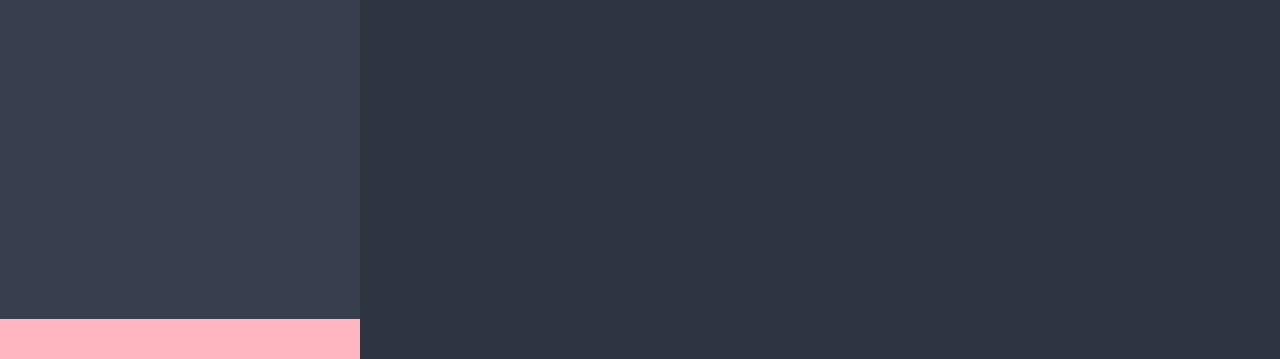
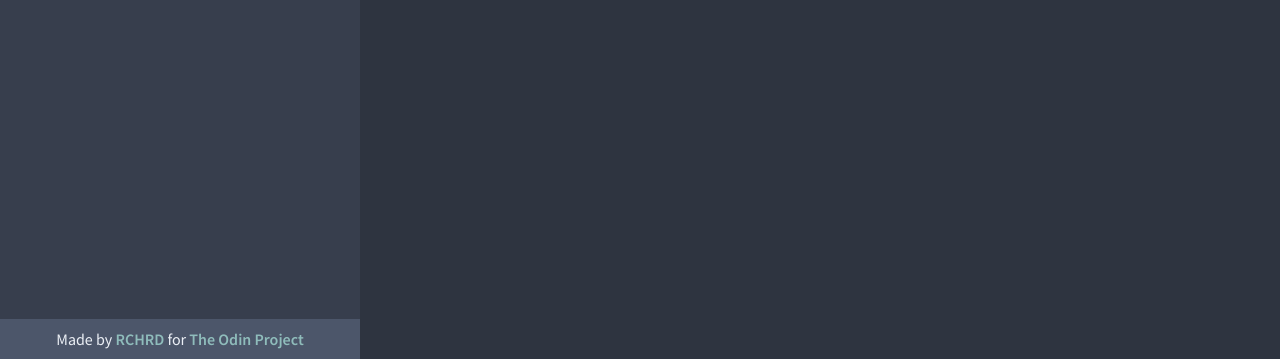
Before and after one commit to rchrd-0/todo-list, a website built with webpack: page dist/index.html in a window 1280 px wide. Shown: the part 441-800 px from the top of the page. Built offline with nearby package versions, Linux system fonts and the light colour scheme.

Commit message:
[styling] add footer

```diff
--- a/dist/index.html
+++ b/dist/index.html
@@ -99,7 +99,16 @@
             </div>
           </section>
         </div>
-        <footer></footer>
+        <footer>
+          <span
+            >Made by
+            <a href="https://github.com/rchrd-0" target="_blank">RCHRD</a>
+            for
+            <a href="https://www.theodinproject.com/" target="_blank">
+              The Odin Project</a
+            ></span
+          >
+        </footer>
       </nav>
       <main id="main-display" data-list-id="null">
         <section id="pending-tasks">
--- a/dist/style.css
+++ b/dist/style.css
@@ -94,7 +94,6 @@ nav::-webkit-scrollbar,
 
 footer {
   min-height: 40px;
-  background-color: lightpink;
 }
 
 /* General rules */
@@ -193,6 +192,10 @@ button {
   border-radius: 4px;
   font-weight: 600;
   font-size: 1rem;
+}
+
+button:focus {
+  outline: none;
 }
 
 .menu-buttons {
@@ -680,3 +683,19 @@ input[type="radio"]:checked + div.priority-icon {
   outline: 2px solid var(--primary-highlight);
   transition: background-color 0.2s ease;
 }
+
+/* Footer */
+footer {
+  display: flex;
+  justify-content: center;
+  align-items: center;
+  background-color: var(--background-3);
+  color: #EBEFF5;
+  font-size: 1rem;
+}
+
+footer a {
+  text-decoration: none;
+  font-weight: 600;
+  color: #8FBCBB;
+}
```
